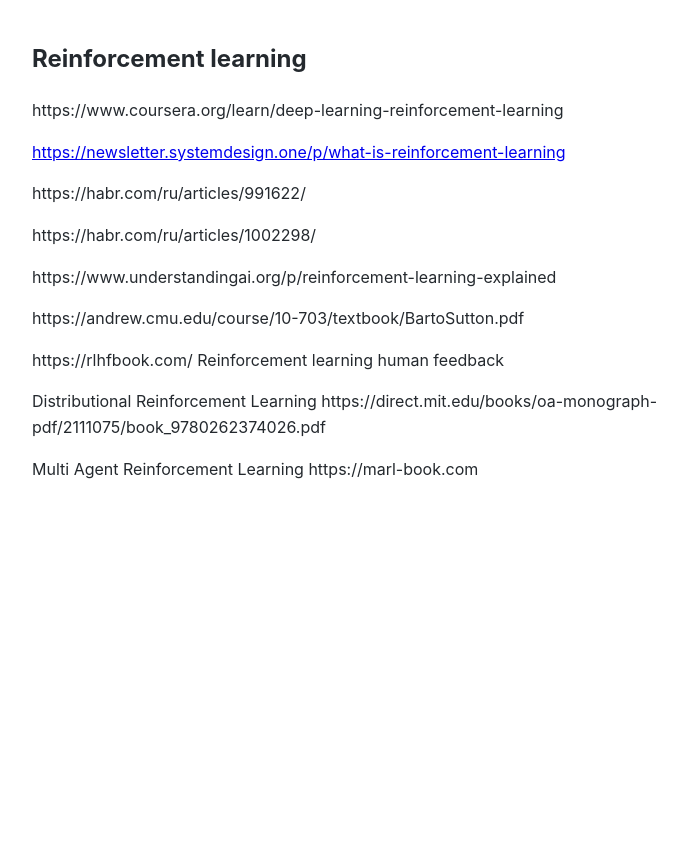
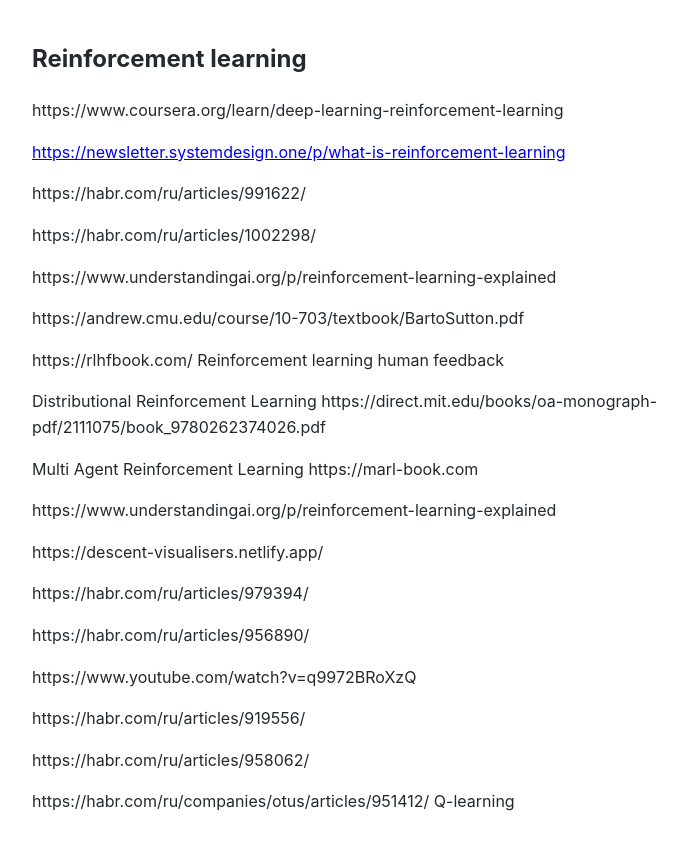
Before and after one commit to Michael-Lubinsky/michael-lubinsky.github.com, a Jekyll site: the page built from ml/reinforcement.md, in a window 1280 px wide. Shown: the top 850 px of the page, without its empty margins (158-845 px from the left). Built offline with Jekyll 4.4.1, drawn with Linux system fonts in a browser that asks for light colours; our own code applies the rules of GitHub Pages for plain Markdown files.

Commit message:
Update reinforcement.md

```diff
--- a/ml/reinforcement.md
+++ b/ml/reinforcement.md
@@ -18,3 +18,20 @@
 Distributional Reinforcement Learning https://direct.mit.edu/books/oa-monograph-pdf/2111075/book_9780262374026.pdf
 
 Multi Agent Reinforcement Learning https://marl-book.com
+
+https://www.understandingai.org/p/reinforcement-learning-explained
+
+https://descent-visualisers.netlify.app/
+
+
+https://habr.com/ru/articles/979394/
+
+https://habr.com/ru/articles/956890/
+
+https://www.youtube.com/watch?v=q9972BRoXzQ
+
+https://habr.com/ru/articles/919556/
+
+https://habr.com/ru/articles/958062/
+
+https://habr.com/ru/companies/otus/articles/951412/ Q-learning
```
